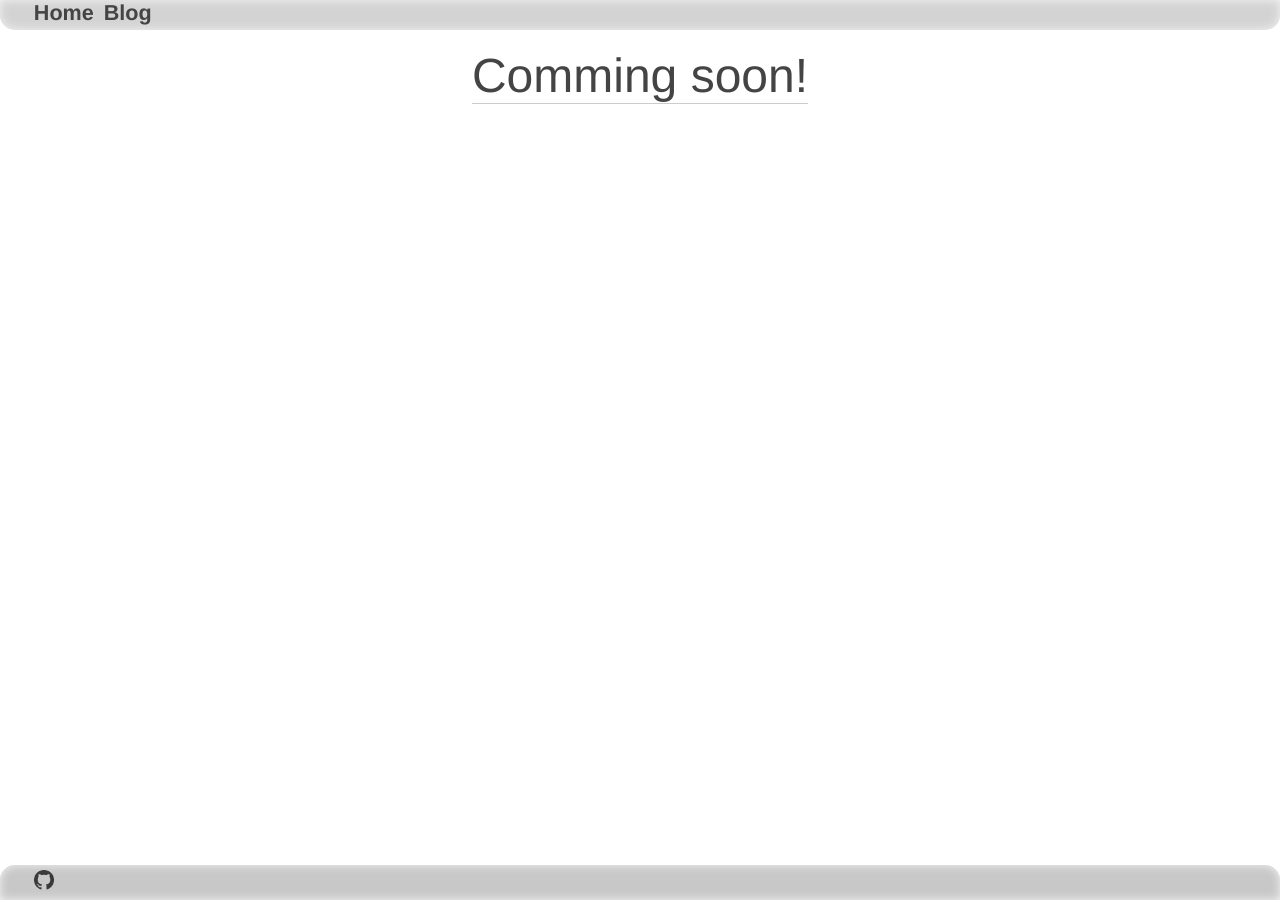
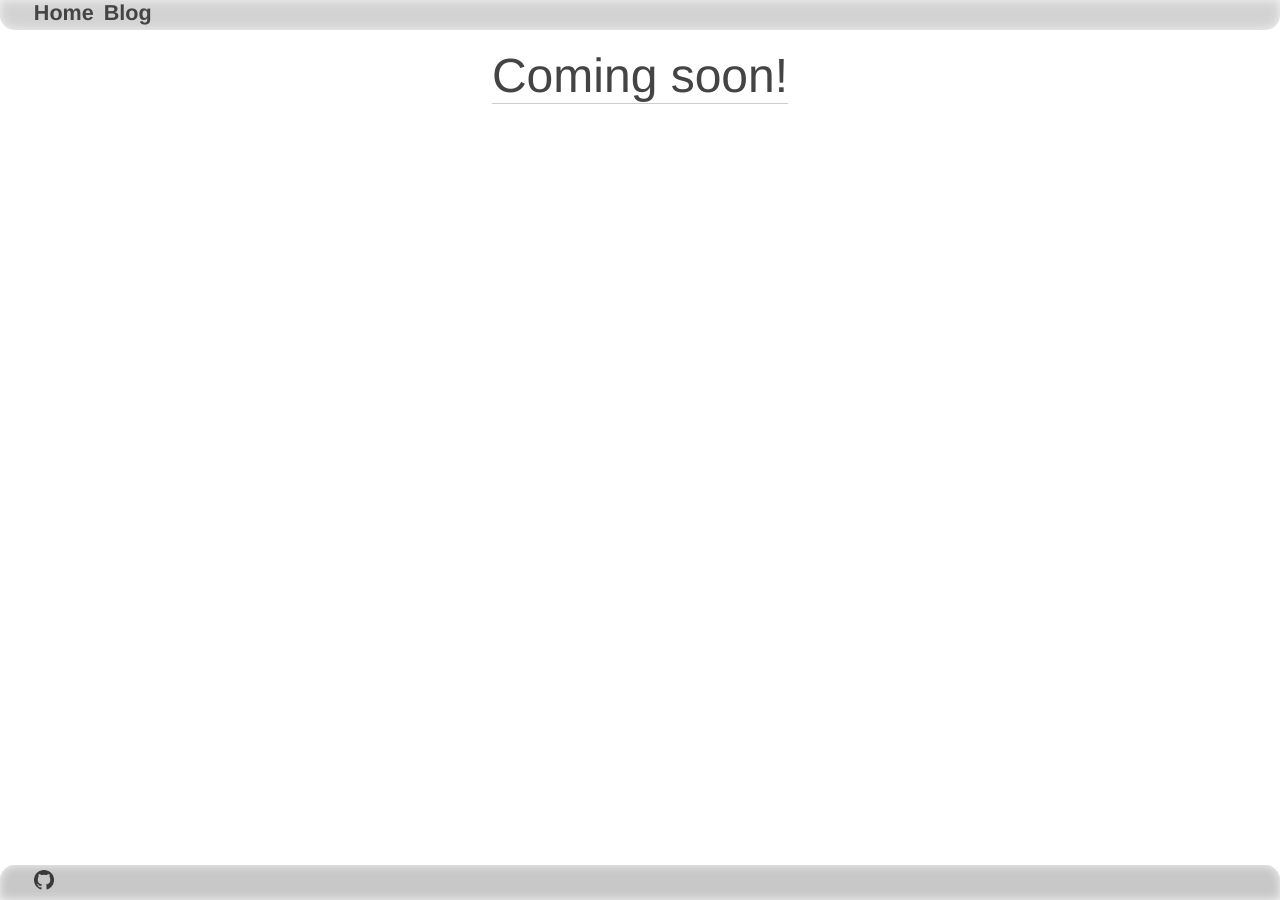
Before and after one commit to ozarkoverlook/ozarkoverlook.github.io, a Jekyll site: the page built from blog/index.html, in a window 1280 px wide. Built offline with Jekyll 4.4.1, drawn with Linux system fonts in a browser that asks for light colours; nearby versions of some CDN libraries; the list of posts is cut into pages by our own code.

Commit message:
Fix Typo

```diff
--- a/blog/index.html
+++ b/blog/index.html
@@ -4,7 +4,7 @@ layout: default
 
 <div>
     <div id="blog">
-      <h3 class="post-title">Comming soon!</h3>
+      <h3 class="post-title">Coming soon!</h3>
       <div>
         {% for post in paginator.posts %}
           <div class="post">
```
